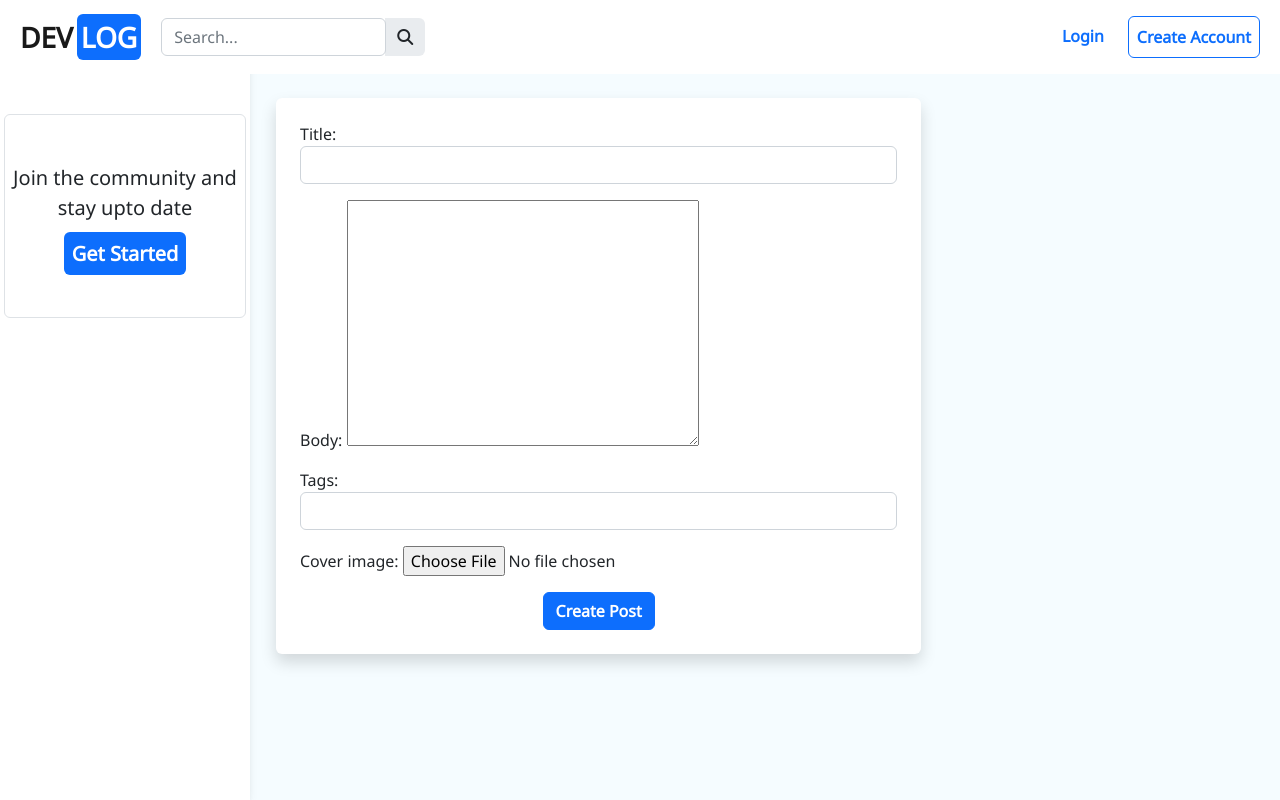
After one commit to Jewel1311/Devlog, a Django app: page /write_post in a window 1280 px wide. The commit adds this page. Run offline with Django 3.2, Linux system fonts and the light colour scheme; parts of the project's set-up code (start-up, migrations or seed data) failed here and were passed over; some libraries are stand-ins or nearby versions.

Commit message:
post and tag model migrated

```diff
--- a/core/admin.py
+++ b/core/admin.py
@@ -1,4 +1,6 @@
 from django.contrib import admin
-from .models import Profile
+from .models import Profile, Tags, Posts
 
 admin.site.register(Profile)
+admin.site.register(Tags)
+admin.site.register(Posts)
--- a/core/forms.py
+++ b/core/forms.py
@@ -1,6 +1,11 @@
+from distutils.command.upload import upload
 from django import forms
 from django.contrib.auth.models import User
 from django.contrib.auth.forms import UserCreationForm
+from ckeditor_uploader.widgets import CKEditorUploadingWidget
+
+from core.models import Posts
+
 
 class UserRegistrationForm(UserCreationForm):
         username = forms.CharField(widget=forms.TextInput(attrs = { 'class': 'form-control form-control-lg','id':'uname'}),required=True)
@@ -19,3 +24,22 @@ class UserRegistrationForm(UserCreationForm):
             if User.objects.filter(email = email).exists():
                 raise forms.ValidationError("Email already exists")
             return email
+
+class LoginForm(forms.Form):
+    username = forms.CharField(widget=forms.TextInput(attrs={'class':'form-control'}),required=True)
+    password = forms.CharField(widget=forms.PasswordInput(attrs={'class':'form-control'}),required=True)
+
+
+class PostForm(forms.ModelForm):
+    title = forms.CharField(widget=forms.TextInput(attrs={
+        'class':'form-control'
+    }),required=True)
+    body = forms.CharField(widget = CKEditorUploadingWidget(attrs={'class':'form-control'}),required=True)
+    tags = forms.CharField(widget=forms.TextInput(attrs={
+        'class':'form-control'
+    }),required=True)
+    cover_image = forms.ImageField(required=False)
+
+    class Meta:
+        model = Posts
+        fields = ['title','body','tags','cover_image']
--- a/core/models.py
+++ b/core/models.py
@@ -1,8 +1,9 @@
+
 from django.db import models
 from django.contrib.auth.models import User
-
-
-
+from ckeditor.fields import RichTextField
+from django.urls import reverse
+from autoslug import AutoSlugField
 
 
 class Profile(models.Model):
@@ -19,3 +20,38 @@ class Profile(models.Model):
 
     def __str__(self):
         return str(self.user)
+
+class Tags(models.Model):
+    name = models.CharField(max_length = 200, unique=True)
+    count = models.BigIntegerField()
+    followers = models.ManyToManyField(User)
+    slug = AutoSlugField(max_length=200,unique=True,populate_from='name',null=True)
+
+    def get_absolute_url(self):
+        return reverse('tagdetails', kwargs={'slug':self.slug})
+
+    def __str__(self):
+        return str(self.name)
+
+
+class Posts(models.Model):
+    date = models.DateTimeField()
+    user = models.ForeignKey(User, on_delete = models.CASCADE)
+    title = models.CharField(max_length=400)
+    body = RichTextField()
+    tags = models.CharField(max_length = 200)
+    likes = models.ManyToManyField(User, related_name='likes')
+    saved = models.ManyToManyField(User, related_name = 'saved')
+    readtime = models.IntegerField()
+    coverimage = models.ImageField(blank=True, upload_to = 'cover_images')
+    active = models.BooleanField(default = True)
+    like_count = models.BigIntegerField(default = 0)
+    save_count = models.BigIntegerField(default = 0)
+    comment_count = models.BigIntegerField(default = 0)
+    slug = AutoSlugField(max_length=200,unique=True,populate_from='title',null=True)
+
+    def get_absolute_url(self):
+        return reverse('postdetail', kwargs={'slug':self.slug})
+
+    def __str__(self):
+        return str(self.title)
--- a/core/static/css/style.css
+++ b/core/static/css/style.css
@@ -41,3 +41,7 @@ body {
     overflow-x: hidden;
     overflow-y: auto; /* Scrollable contents if viewport is shorter than content. */
   }
+
+  .django-ckeditor-widget{
+    width: 100%;
+  }
--- a/core/templates/core/home.html
+++ b/core/templates/core/home.html
@@ -1,25 +1,29 @@
 {% extends "core/base.html" %}
 {% load static%}
 {% block body %}
+
+
 <!--Main Navigation-->
 <header>
   <!-- Sidebar -->
+  {% with url_name=request.resolver_match.url_name %}
   <nav
        id="sidebarMenu"
        class="collapse d-lg-block sidebar collapse bg-white mt-2"
        >
     <div class="position-sticky">
+      {% if user.is_authenticated %}
       <div class="list-group list-group-flush mx-3 mt-4">
         <a
-           href="#"
-           class="list-group-item list-group-item-action py-4 ripple"
+           href="{% url 'write_post' %}"
+           class="list-group-item list-group-item-action py-4 ripple {% if url_name == 'write_post' %} text-primary {% endif %}"
            aria-current="true"
            >
-           <i class="fa-sharp fa-solid fa-pen fa-fw me-3 "></i><span class="fw-bold">Write</span>
+           <i class="fa-sharp fa-solid fa-pen fa-fw me-3"></i><span class="fw-bold">Write</span>
         </a>
         <a
            href="#"
-           class="list-group-item list-group-item-action py-4 ripple text-primary"
+           class="list-group-item list-group-item-action py-4 ripple {% if url_name == 'home' %} text-primary {% endif %}"
            >
            <i class="fa-solid fa-bars-staggered fa-fw me-3"></i><span class ="fw-bold">My Feed</span>
         </a>
@@ -41,6 +45,15 @@
         >
         <i class="fa-solid fa-bookmark fa-fw me-3"></i><span class ="fw-bold">Bookmarked</span>
         </a>
+
+        {% else %}
+          <div class="mt-5 mx-1 rounded text-center fs-5 p-2 py-5 border">
+            <p>Join the community and stay upto date</p>
+            <a href="{% url 'register' %}" class="text-decoration-none bg-primary text-white
+            p-2 fw-bold rounded">Get Started</a>
+          </div>
+        {% endif %}
+      {% endwith %}
 
       </div>
     </div>
@@ -87,8 +100,9 @@
 
 
       <!-- Right links -->
+
       <ul class="navbar-nav ms-auto d-flex flex-row">
-
+        {% if user.is_authenticated %}
         <!-- Avatar -->
         <li class="nav-item dropdown">
           <a
@@ -100,10 +114,9 @@
              aria-expanded="false"
              >
             <img
-                 src="https://mdbootstrap.com/img/Photos/Avatars/img (31).jpg"
+                 {% if user.profile.image %}src=""{% else %}src="{% static 'images/user.png' %}" {% endif %}
                  class="rounded-circle"
                  height="22"
-                 alt=""
                  loading="lazy"
                  />
           </a>
@@ -113,9 +126,16 @@
               >
             <li><a class="dropdown-item" href="#">My profile</a></li>
             <li><a class="dropdown-item" href="#">Settings</a></li>
-            <li><a class="dropdown-item" href="#">Logout</a></li>
+            <li><a class="dropdown-item" href="{% url 'logout' %}">Logout</a></li>
           </ul>
         </li>
+        {% else %}
+          <a href="{% url 'login_view' %}" class="text-decoration-none m-2 fw-bold p-2">Login</a>
+          <a href="{% url 'register' %}"
+            class="text-decoration-none m-2 text-primary fw-bold border border-primary p-2 rounded">
+            Create Account
+          </a>
+        {% endif %}
       </ul>
     </div>
     <!-- Container wrapper -->
@@ -126,9 +146,10 @@
 
 <!--Main layout-->
 <main style="margin-top: 58px">
-  <div class="container pt-4">
+  <div class="container-fluid pt-4">
+      {% block contents %} {% endblock contents %}
 
-  </div>
+    </div>
 </main>
 <!--Main layout-->
 {% endblock body %}
--- /dev/null
+++ b/core/templates/core/write.html
@@ -0,0 +1,19 @@
+{% extends "core/home.html" %}
+
+{% block contents %}
+<div class="row mx-4">
+    <div class="col-lg-8 col-xs-12 my-3 bg-white p-4 shadow rounded">
+        <form enctype="multipart/form-data">
+            {% csrf_token %}
+            {{ form.as_p }}
+            {{ form.media }}
+            <div class="text-center">
+                <button type="submit" class="btn btn-primary fw-bold">Create Post</button>
+            </div>
+        </form>
+    </div>
+    <div class="col-lg-2 d-none d-lg-block">
+
+    </div>
+</div>
+{% endblock contents %}
--- a/core/urls.py
+++ b/core/urls.py
@@ -1,6 +1,14 @@
 from django.urls import path
 from . import views
+from django.conf import settings
+from django.conf.urls.static import static
+
+
 
 urlpatterns = [
     path('',views.home, name='home'),
+    path('write_post',views.write_post, name='write_post'),
 ]
+
+if settings.DEBUG:
+    urlpatterns += static(settings.MEDIA_URL,document_root=settings.MEDIA_ROOT)
--- a/core/views.py
+++ b/core/views.py
@@ -1,13 +1,16 @@
 from datetime import datetime
 from django.shortcuts import render, redirect
-from core.forms import UserRegistrationForm
-from django.contrib.auth.models import User
-from django import forms
+from core.forms import PostForm, UserRegistrationForm, LoginForm
+from django.contrib.auth import login, authenticate
+from django.contrib import messages
+from . import decorators
+
 
 
 def home(request):
     return render(request, 'core/home.html')
 
+@decorators.check_loggedin
 def register(request):
     if request.method == "POST":
         form = UserRegistrationForm(request.POST)
@@ -19,3 +22,30 @@ def register(request):
     else:
         form = UserRegistrationForm
     return render(request, 'core/register.html', {'form':form})
+
+
+@decorators.check_loggedin
+def login_view(request):
+    if request.method == "POST":
+        form = LoginForm(request.POST)
+        if form.is_valid():
+            uname = form.cleaned_data['username']
+            passw = form.cleaned_data['password']
+            user = authenticate(request,username = uname, password = passw )
+            if user:
+                login(request,user)
+                return redirect('home')
+            else:
+                messages.error(request,'Invalid credentials')
+                return redirect('login_view')
+    else:
+        form = LoginForm()
+    return render(request, 'core/login.html',{'form':form})
+
+
+def write_post(request):
+    if request.method == "POST":
+        pass
+    else:
+        form = PostForm()
+        return render(request, 'core/write.html',{'form':form})
--- a/devlog/urls.py
+++ b/devlog/urls.py
@@ -13,12 +13,18 @@ Including another URLconf
     1. Import the include() function: from django.urls import include, path
     2. Add a URL to urlpatterns:  path('blog/', include('blog.urls'))
 """
+import imp
 from django.contrib import admin
-from django.urls import path, include
+from django.urls import path, include,re_path
 from core import views as core_views
+from django.contrib.auth.views import LogoutView
+
 
 urlpatterns = [
     path('admin/', admin.site.urls),
     path('',include('core.urls')),
     path('register/',core_views.register, name='register'),
+    path('login/',core_views.login_view ,name='login_view'),
+    path('logout/', LogoutView.as_view() ,name='logout'),
+    re_path('ckeditor/', include('ckeditor_uploader.urls')),
 ]
```
Also changed, not shown: core/decorators.py (added, +9 -0 lines), core/templates/core/login.html (added, +54 -0 lines), core/templates/core/register.html (+6 -3 lines), devlog/settings.py (+14 -0 lines), core/migrations/0002_posts_tags.py (added), core/migrations/0003_auto_20220927_1539.py (added), core/migrations/0004_alter_posts_coverimage.py (added), core/migrations/0005_auto_20220927_2023.py (added), core/static/images/user.png (added).
